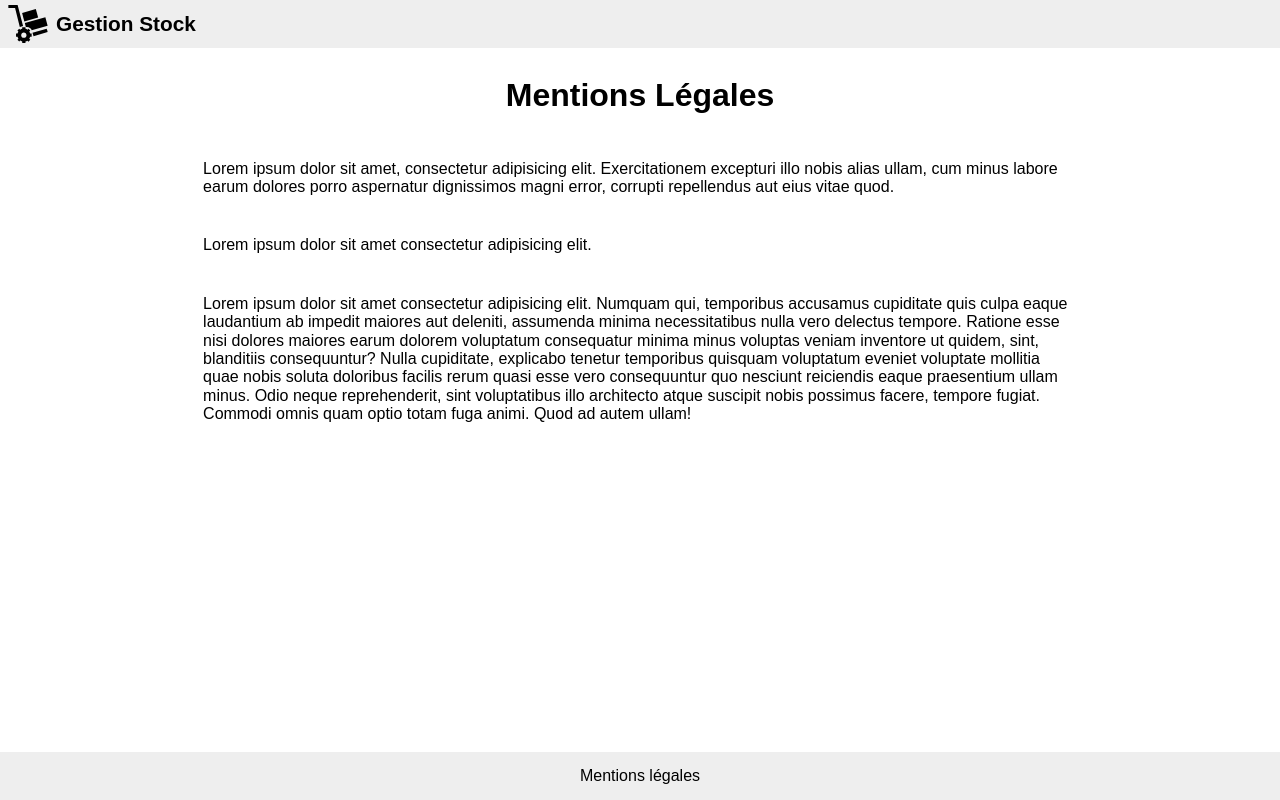
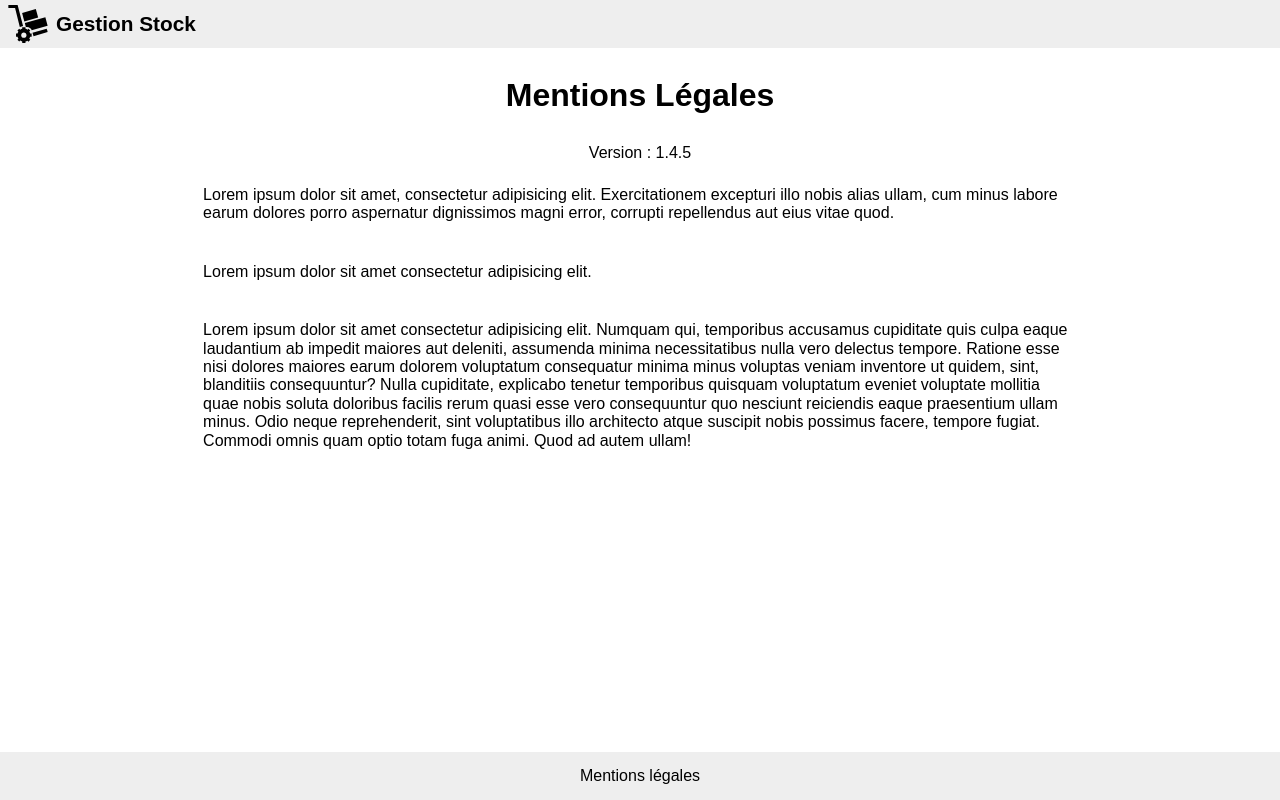
Before and after one commit to jlg-formation/vjs-mai-2023, a Vue app in the folder front/: page /legal in a window 1280 px wide. Built offline with nearby package versions, Linux system fonts and the light colour scheme.

Commit message:
dev: added version widget component

```diff
--- /dev/null
+++ b/front/src/components/widgets/VersionWidget.vue
@@ -0,0 +1,15 @@
+<script setup lang="ts">
+import { defineProps } from 'vue'
+const props = defineProps({
+  version: {
+    type: String,
+    required: true
+  }
+})
+</script>
+
+<template>
+  <span>Version : {{ props.version }}</span>
+</template>
+
+<style scoped lang="scss"></style>
--- a/front/src/views/LegalView.vue
+++ b/front/src/views/LegalView.vue
@@ -1,8 +1,13 @@
-<script setup lang="ts"></script>
+<script setup lang="ts">
+import VersionWidget from '@/components/widgets/VersionWidget.vue'
+
+const trucVersion = '1.4.5'
+</script>
 
 <template>
   <main>
     <h1>Mentions Légales</h1>
+    <VersionWidget :version="trucVersion" />
     <p>
       Lorem ipsum dolor sit amet, consectetur adipisicing elit. Exercitationem excepturi illo nobis
       alias ullam, cum minus labore earum dolores porro aspernatur dignissimos magni error, corrupti
```
